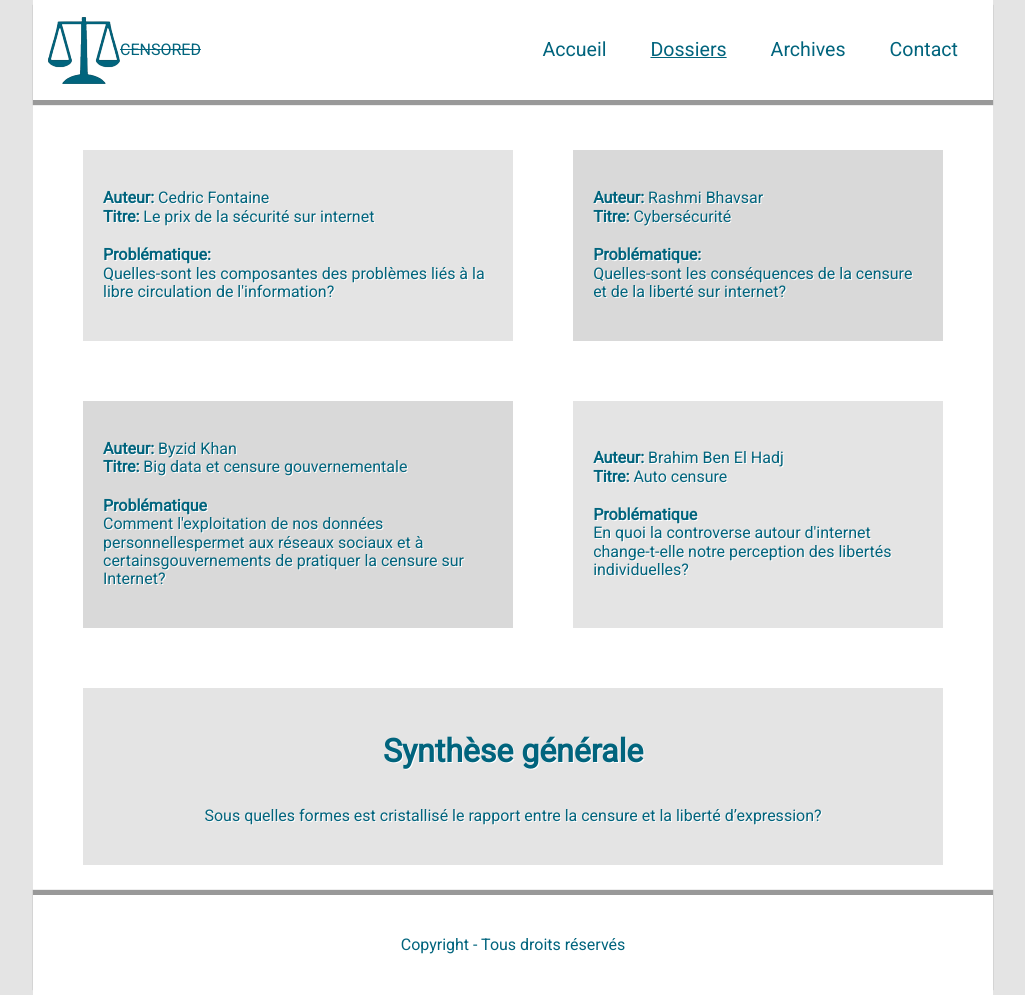
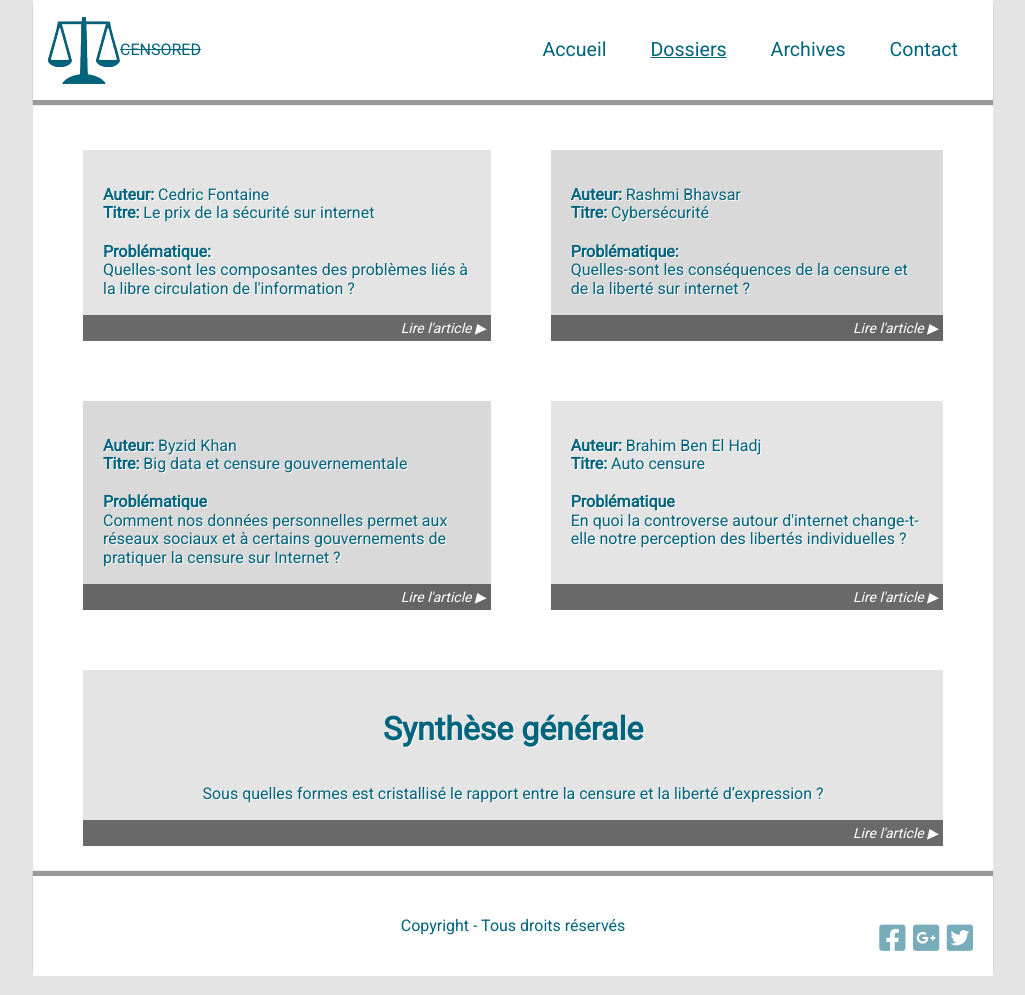
Before and after one commit to Cedric-F/Censored, a plain HTML site: page dossiers.html in a window 1280 px wide. Shown: the whole page, without its empty margins (127-1152 px from the left). Drawn offline with Linux system fonts and the light colour scheme.

Commit message:
Avatars and social links

```diff
--- a/dossiers.html
+++ b/dossiers.html
@@ -6,6 +6,7 @@
 	<meta name="description" content="Site web du projet tutoré sur le thème de la liberté d'expression sur internet.">
 	<link rel="stylesheet" href="normalize.css">
 	<link rel="stylesheet" href="style.css">
+	<link rel="stylesheet" href="https://cdnjs.cloudflare.com/ajax/libs/font-awesome/5.11.2/css/all.css">
 	<title>Dossiers</title>
 </head>
 <body>
@@ -32,39 +33,44 @@
 				<ul>
 					<li><span class="title">Auteur:</span> <span class="desc">Cedric Fontaine</span></li>
 					<li><span class="title">Titre:</span> <span class="desc">Le prix de la sécurité sur internet</span></li>
-					<li><span class="title pb">Problématique:</span> <span class="desc">Quelles-sont les composantes des problèmes liés à la libre circulation de l'information?</span></li>
+					<li><span class="title pb">Problématique:</span> <span class="desc">Quelles-sont les composantes des problèmes liés à la libre circulation de l'information ?</span></li>
 				</ul>
 			</div>
 			<div ref="rashmi" class="dossier">
 				<ul>
 					<li><span class="title">Auteur:</span> <span class="desc">Rashmi Bhavsar</span></li>
 					<li><span class="title">Titre:</span> <span class="desc">Cybersécurité</span></li>
-					<li><span class="title pb">Problématique:</span> <span class="desc">Quelles-sont les conséquences de la censure et de la liberté sur internet?</span></li>
+					<li><span class="title pb">Problématique:</span> <span class="desc">Quelles-sont les conséquences de la censure et de la liberté sur internet ?</span></li>
 				</ul>
 			</div>
 			<div ref="byzid" class="dossier">
 				<ul>
 					<li><span class="title">Auteur:</span> <span class="desc">Byzid Khan</span></li>
 					<li><span class="title">Titre:</span> <span class="desc">Big data et censure gouvernementale</span></li>
-					<li><span class="title pb">Problématique</span> <span class="desc">Comment l'exploitation de nos données personnellespermet aux réseaux sociaux et à certainsgouvernements de pratiquer la censure sur Internet?</span></li>
+					<li><span class="title pb">Problématique</span> <span class="desc">Comment nos données personnelles permet aux réseaux sociaux et à certains gouvernements de pratiquer la censure sur Internet ?</span></li>
 				</ul>
 			</div>
 			<div ref="brahim" class="dossier">
 				<ul>
 					<li><span class="title">Auteur:</span> <span class="desc">Brahim Ben El Hadj</span></li>
 					<li><span class="title">Titre:</span> <span class="desc">Auto censure</span></li>
-					<li><span class="title pb">Problématique</span> <span class="desc">En quoi la controverse autour d'internet change-t-elle notre perception des libertés individuelles?</span></li>
+					<li><span class="title pb">Problématique</span> <span class="desc">En quoi la controverse autour d'internet change-t-elle notre perception des libertés individuelles ?</span></li>
 				</ul>
 			</div>
 			<div ref="synthese" class="dossier">
 				<h1>Synthèse générale</h1>
-				<p>Sous quelles formes est cristallisé le rapport entre la censure et la liberté d’expression?</p>
+				<p>Sous quelles formes est cristallisé le rapport entre la censure et la liberté d’expression ?</p>
 			</div>
 		</section>
 
 	</main>
 	<footer>
 		<p>Copyright - Tous droits réservés</p>
+		<div id="social">
+			<a href=""><i class="fab fa-facebook-square"></i></a>
+			<a href=""><i class="fab fa-google-plus-square"></i></a>
+			<a href=""><i class="fab fa-twitter-square"></i></a>
+		</div>
 	</footer>
 	<script type="text/javascript" src="js/script.min.js"></script>
 </body>
--- a/style.css
+++ b/style.css
@@ -41,7 +41,7 @@ body {
 	min-width: 300px;
 	width: 75%;
 	margin: 0 auto;
-	background: white;
+	background: white !important;
 	display: grid;
 	grid-template-rows: 100px 1fr 100px;
 }
@@ -93,6 +93,22 @@ footer {
 	display: flex;
 	justify-content: center;
 	align-items: center;
+	position: relative;
+}
+
+#social {
+	position: absolute;
+	bottom: 20px;
+	right: 20px;
+	font-size: 30px;
+}
+
+#social a {
+	color: #01647d88;
+}
+
+#social a:hover {
+	color: inherit;
 }
 
 /* ----------------- Main section ----------------- */
@@ -279,13 +295,29 @@ main {
 	box-sizing: border-box;
 	display: flex;
 	align-items: flex-start;
-	justify-content: center;
+	/* justify-content: center; */
 	flex-direction: column;
 	margin: 30px;
 	padding: 20px;
 	box-sizing: border-box;
 	cursor: pointer;
 	text-shadow: 1px 1px white;
+	position: relative;
+}
+
+.dossier::after {
+    content: "Lire l'article ▶";
+    position: absolute;
+    bottom: 0px;
+    right: 0px;
+    color: white;
+	font-style: italic;
+	font-size: 14px;
+	background: #0008;
+    left: 0;
+    text-align: right;
+    padding: 5px;
+    text-shadow: none;
 }
 
 .dossier:hover {
@@ -306,10 +338,9 @@ main {
 }
 
 span.pb {
+	display: block;
 	margin-top: 20px;
-	display: block;
 }
-
 
 .dossier:nth-of-type(1) {grid-area: a;}
 .dossier:nth-of-type(2) {grid-area: b;}
```
Also changed, not shown: archives.html (+5 -0 lines), brahim.html (+5 -0 lines), byzid.html (+5 -0 lines), cedric.html (+5 -0 lines), contact.html (+8 -3 lines), index.html (+8 -3 lines), rashmi.html (+6 -2 lines), synthese.html (+6 -1 lines), img/avatar-byzid.png (added), img/avatar-haris.png (added), img/avatar-rashmi.png (added), img/internet.png (added).
